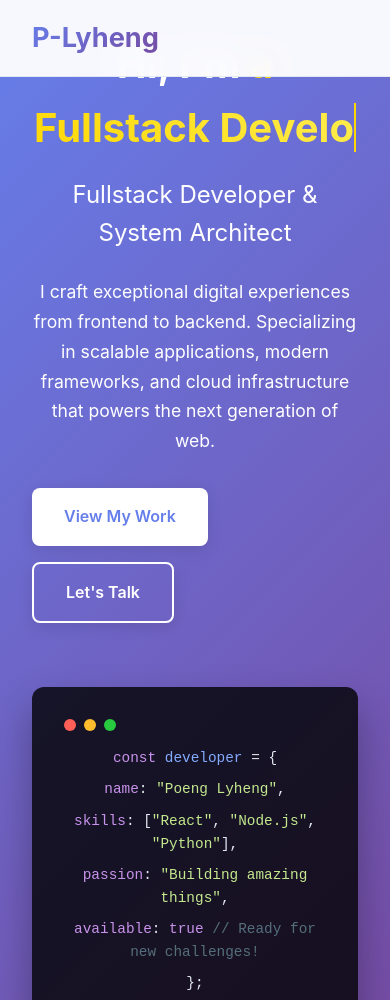
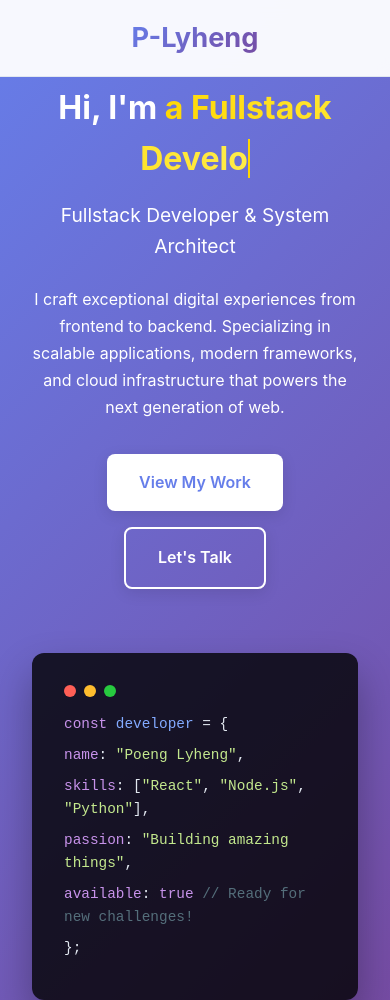
Before and after one commit to P-Lyheng/Portfolio, a plain HTML site: page index.html in a window 390 px wide. Shown: the top 1000 px of the page. Drawn offline with nearby package versions, Linux system fonts and the light colour scheme.

Commit message:
responsive

```diff
--- a/style.css
+++ b/style.css
@@ -381,6 +381,7 @@ nav {
 
 .code-line {
     margin-bottom: 0.5rem;
+    text-align: start;
     opacity: 0;
     animation: typewriter 0.5s ease forwards;
 }
@@ -1307,10 +1308,31 @@ nav {
         grid-template-columns: 1fr;
     }
 
+    .nav-container {
+        justify-content: center;
+    }
+
     .nav-links {
         display: none;
     }
 
+    .hero {
+        padding-top: 50px;
+    }
+
+    .hero-text h1 {
+        font-size: 2rem;
+    }
+    .hero-text .subtitle {
+        font-size: 1.2rem;
+    }
+
+    .hero-text .description {
+        font-size: 1rem;
+    }
+    .skills-banner h2{
+        font-size: 2remg;
+    }
     .contact-links {
         flex-direction: column;
         align-items: center;
@@ -1329,6 +1351,14 @@ nav {
     .timeline-item::before {
         left: -35px !important;
     }
+
+    .hero-buttons {
+        display: flex;
+
+        justify-content: center;
+    }
+
+
 }
 
 /* Scrollbar styling */
```
